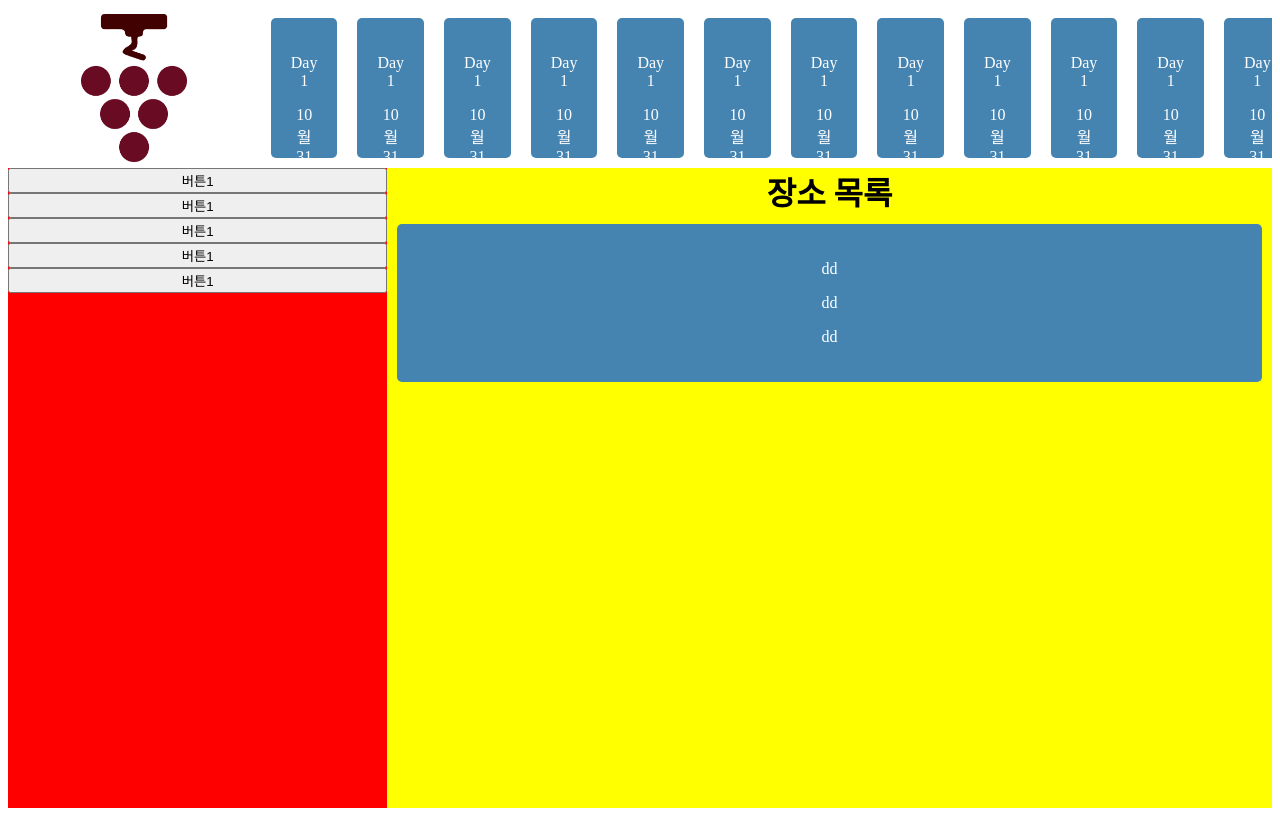
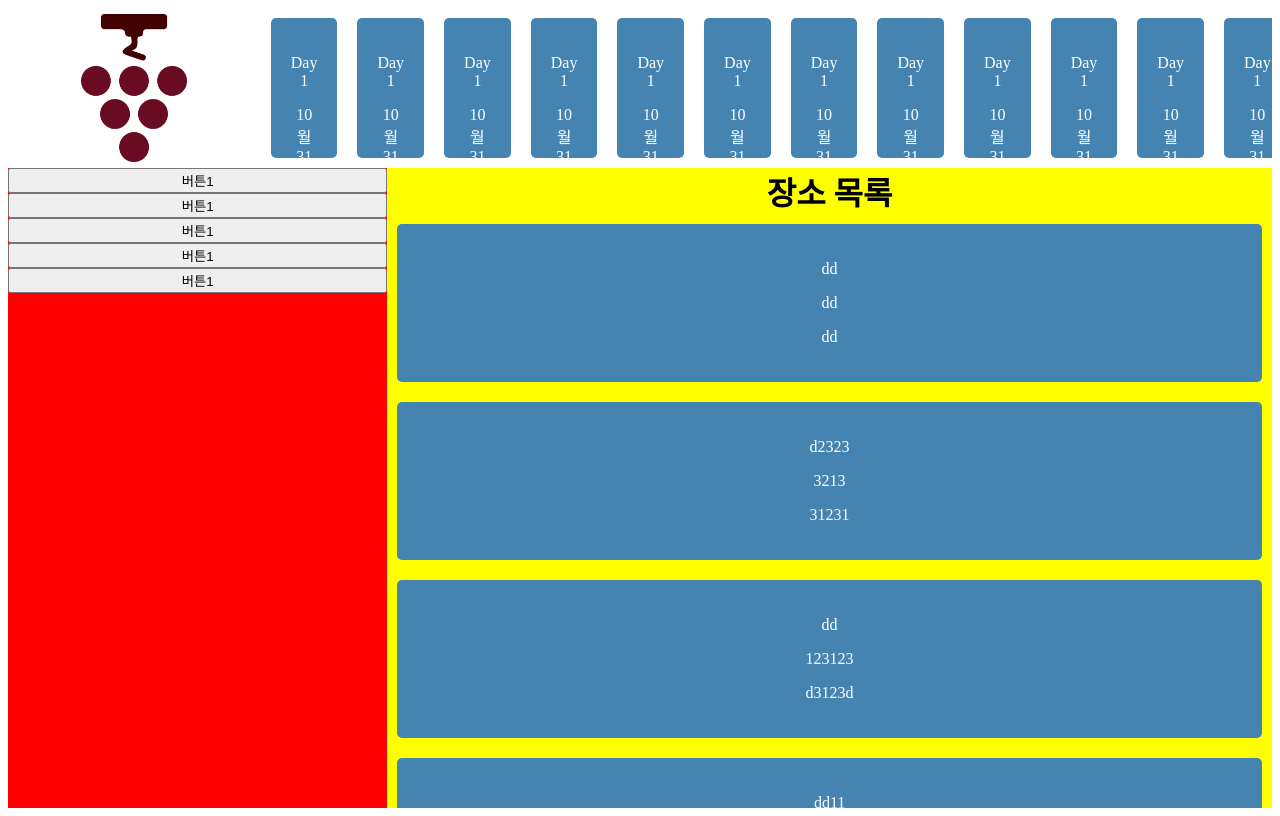
Before and after one commit to DoYonKim/testBed, a React app: page / in a window 1280 px wide. Built offline with nearby package versions, Linux system fonts and the light colour scheme.

Commit message:
made a test for props

```diff
--- a/src/component/Lower/ContentsListContainer.tsx
+++ b/src/component/Lower/ContentsListContainer.tsx
@@ -13,6 +13,10 @@ class ContentsListContainer extends Component {
             <ContentsList>
                 <h1 style ={h1Style}>장소 목록</h1>
                 <ContentsListItem locaton = "dd" pics= "dd" comments= "dd"/>
+                <ContentsListItem locaton = "d2323" pics= "3213" comments= "31231"/>
+                <ContentsListItem locaton = "dd" pics= "123123" comments= "d3123d"/>
+                <ContentsListItem locaton = "dd11" pics= "d3222d" comments= "32323dd"/>
+
             </ContentsList>
         );
     }
```
